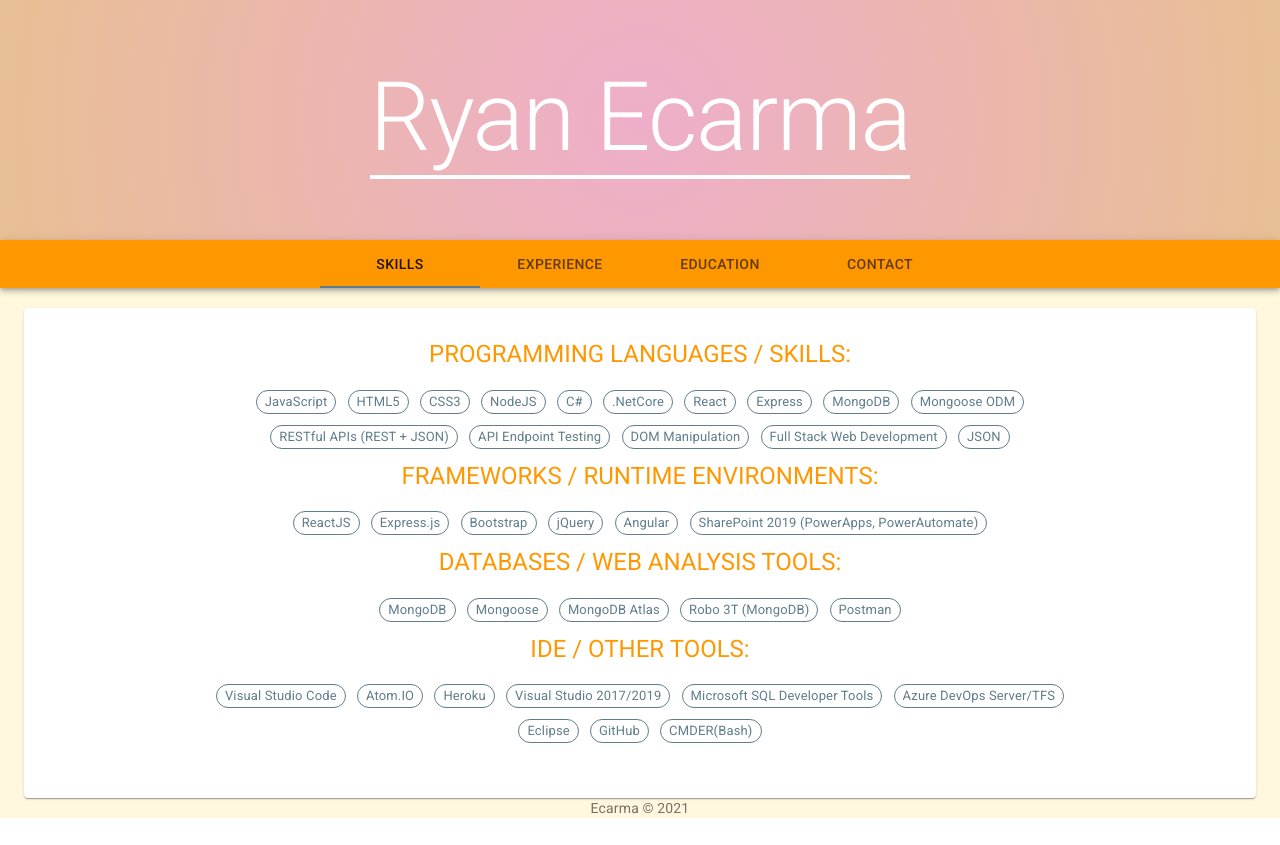
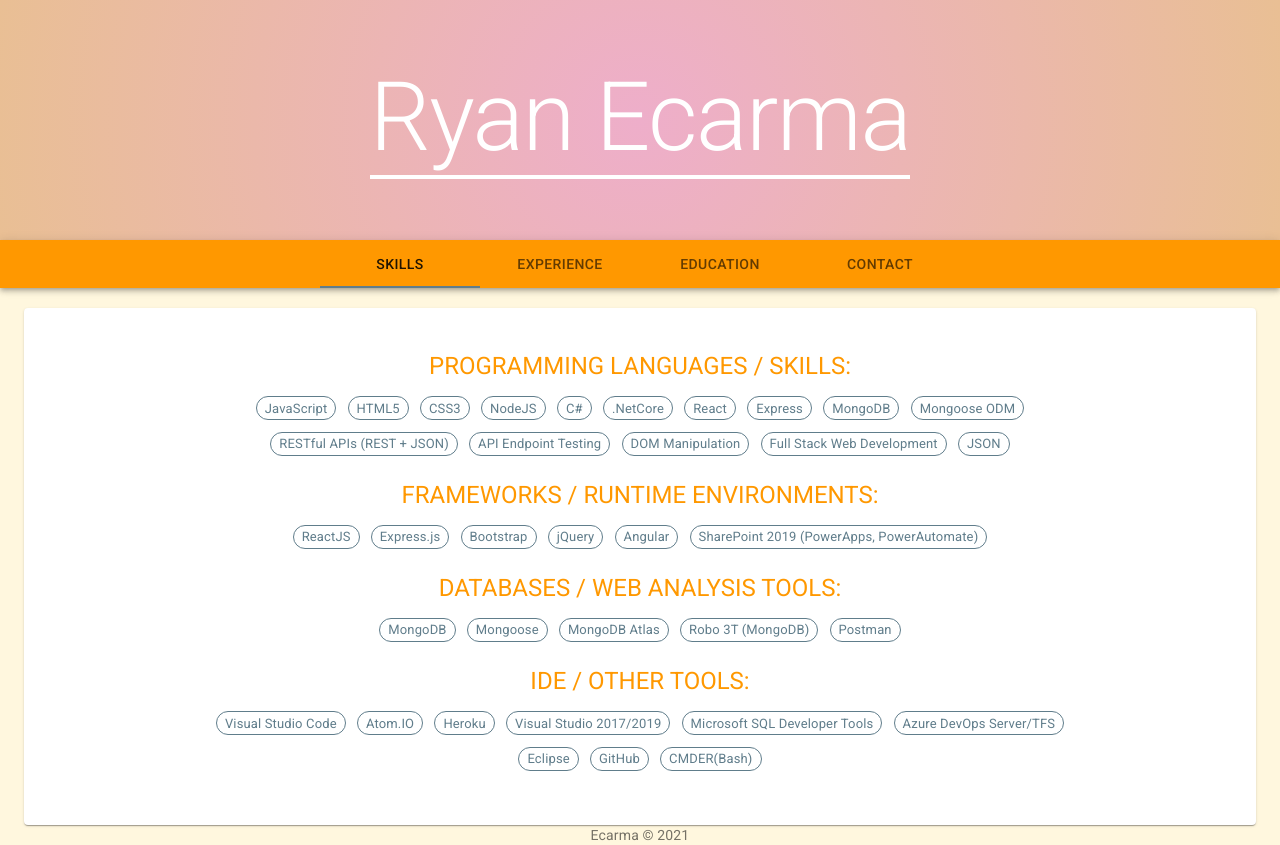
Before and after one commit to yanyanRYAN/yanyanRYAN.github.io, a React (Create React App) app: page / in a window 1280 px wide. Before the commit the page ends 818 px from the top, so only its background shows below. Built offline with nearby package versions, Linux system fonts and the light colour scheme.

Commit message:
minor adjustments to skills page

```diff
--- a/src/components/SkillsPage.jsx
+++ b/src/components/SkillsPage.jsx
@@ -12,7 +12,7 @@ const useStyles = makeStyles((theme) => ({
           },
     },
     skillHeaders: {
-        padding: "0 0 8px"
+        margin: "2% 0 1%"
     },
 }));
 
```
